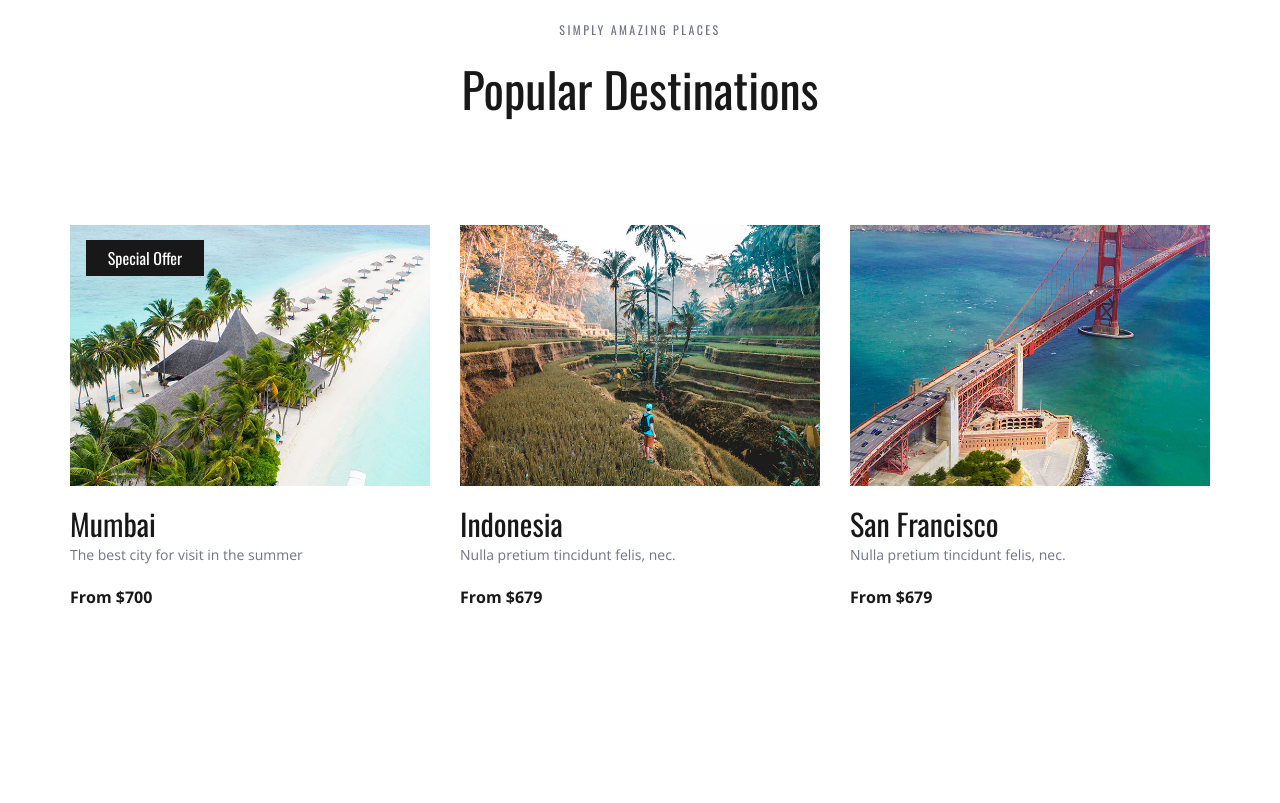
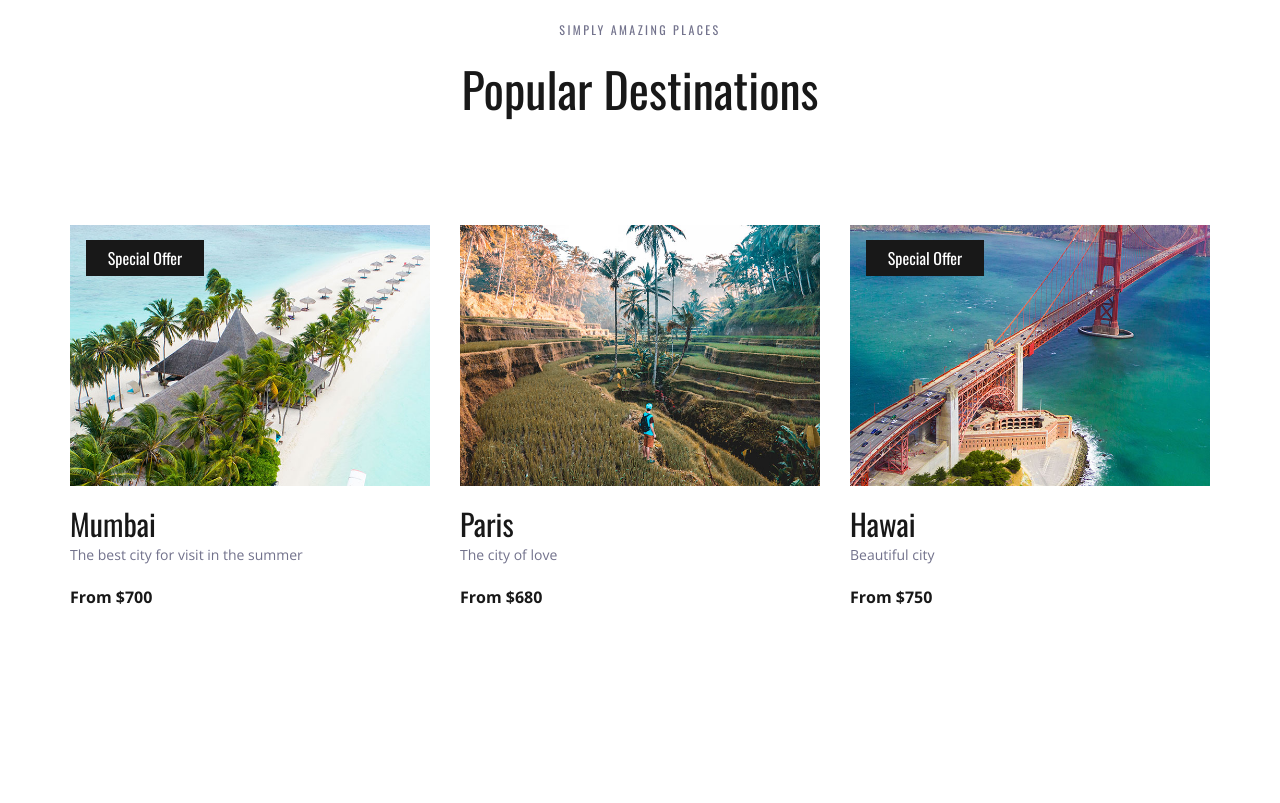
Before and after one commit to christian460/Prueba, a Django app: page / in a window 1280 px wide. Shown: the part 1260-2063 px from the top of the page. Run offline with Django 4.2, Linux system fonts and the light colour scheme; some libraries are stand-ins or nearby versions.

Commit message:
agregar offer al modelo y utilizar for e if en html

```diff
--- a/project/Destinos/templates/index.html
+++ b/project/Destinos/templates/index.html
@@ -281,48 +281,26 @@
 						<div class="destinations_container item_grid">
 
 							<!-- Destination -->
+							{% for dest in dests %}
+
 							<div class="destination item">
 								<div class="destination_image">
-									<img src="{% static 'images/destination_1.jpg' %}" alt="">
-									<div class="spec_offer text-center"><a href="#">Special Offer</a></div>
+									<img src="{{baseUrl}}/{{dest.img}}" alt="">
+									{% if dest.offer %}
+										<div class="spec_offer text-center"><a href="#">Special Offer</a></div>
+									{%  endif %}
 								</div>
 								<div class="destination_content">
-									<div class="destination_title"><a href="destinations.html">{{dest1.name}}</a>
+									<div class="destination_title"><a href="destinations.html">{{dest.name}}</a>
 									</div>
 									<div class="destination_subtitle">
-										<p>{{dest1.desc}}</p>
+										<p>{{dest.desc}}</p>
 									</div>
-									<div class="destination_price">From ${{dest1.price}}</div>
+									<div class="destination_price">From ${{dest.price}}</div>
 								</div>
 							</div>
 
-							<div class="destination item">
-								<div class="destination_image">
-									<img src="{% static 'images/destination_2.jpg' %}" alt="">
-								</div>
-								<div class="destination_content">
-									<div class="destination_title"><a href="destinations.html">Indonesia</a>
-									</div>
-									<div class="destination_subtitle">
-										<p>Nulla pretium tincidunt felis, nec.</p>
-									</div>
-									<div class="destination_price">From $679</div>
-								</div>
-							</div>
-
-							<div class="destination item">
-								<div class="destination_image">
-									<img src="{% static 'images/destination_3.jpg' %}" alt="">
-								</div>
-								<div class="destination_content">
-									<div class="destination_title"><a href="destinations.html">San Francisco</a>
-									</div>
-									<div class="destination_subtitle">
-										<p>Nulla pretium tincidunt felis, nec.</p>
-									</div>
-									<div class="destination_price">From $679</div>
-								</div>
-							</div>
+							{% endfor %}
 
 						</div>
 					</div>
--- a/project/Destinos/travello/models.py
+++ b/project/Destinos/travello/models.py
@@ -8,3 +8,4 @@ class Destination:
     img: str
     desc: str
     price: int
+    offer: bool
--- a/project/Destinos/travello/views.py
+++ b/project/Destinos/travello/views.py
@@ -6,5 +6,24 @@ def index(request):
     dest1=Destination()
     dest1.name="Mumbai"
     dest1.desc="The best city for visit in the summer"
+    dest1.img="destination_1.jpg"
     dest1.price=700
-    return render(request,'index.html',{'dest1': dest1})
+    dest1.offer=True
+
+    dest2=Destination()
+    dest2.name="Paris"
+    dest2.desc="The city of love"
+    dest2.img="destination_2.jpg"
+    dest2.price=680
+    dest2.offer=False
+
+    dest3=Destination()
+    dest3.name="Hawai"
+    dest3.desc="Beautiful city"
+    dest3.img="destination_3.jpg"
+    dest3.price=750
+    dest3.offer=True
+
+    dests=[dest1, dest2, dest3]
+
+    return render(request,'index.html',{'dests': dests})
```
